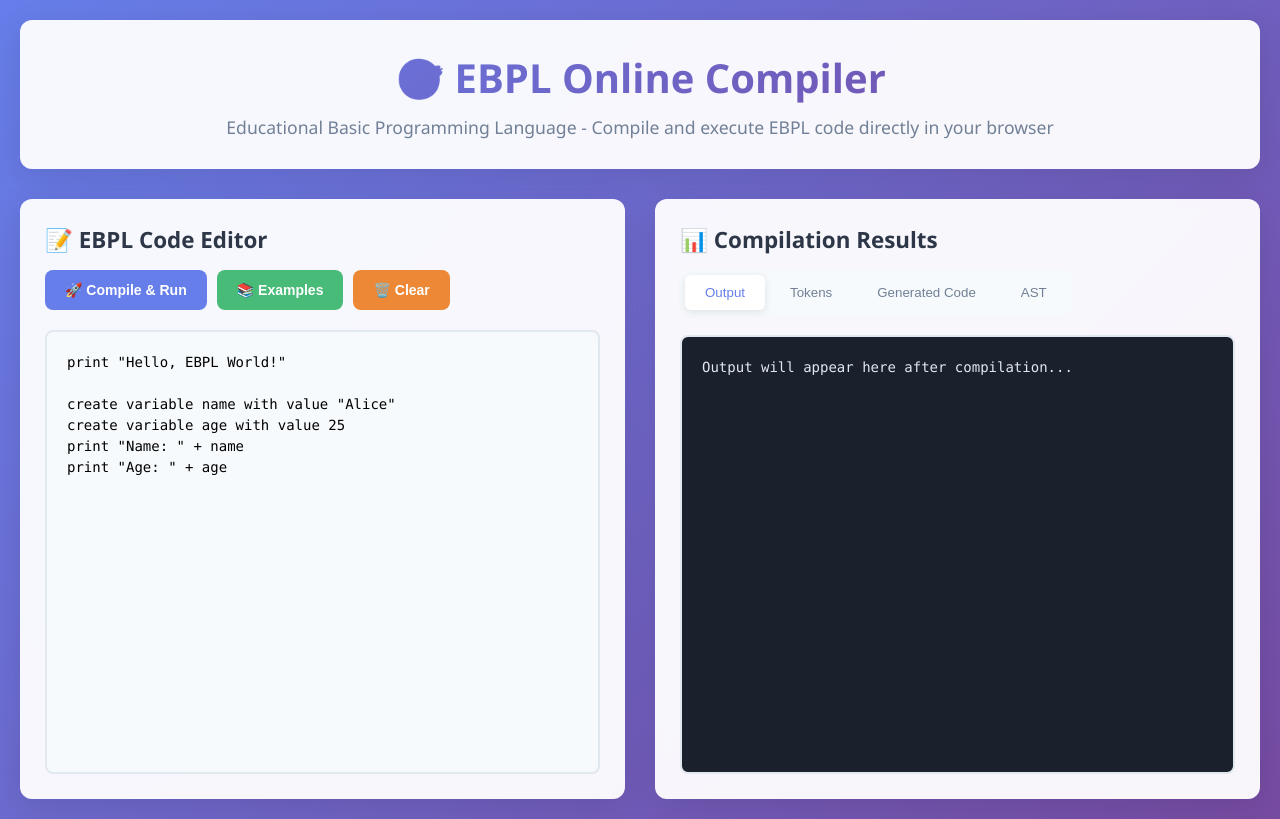
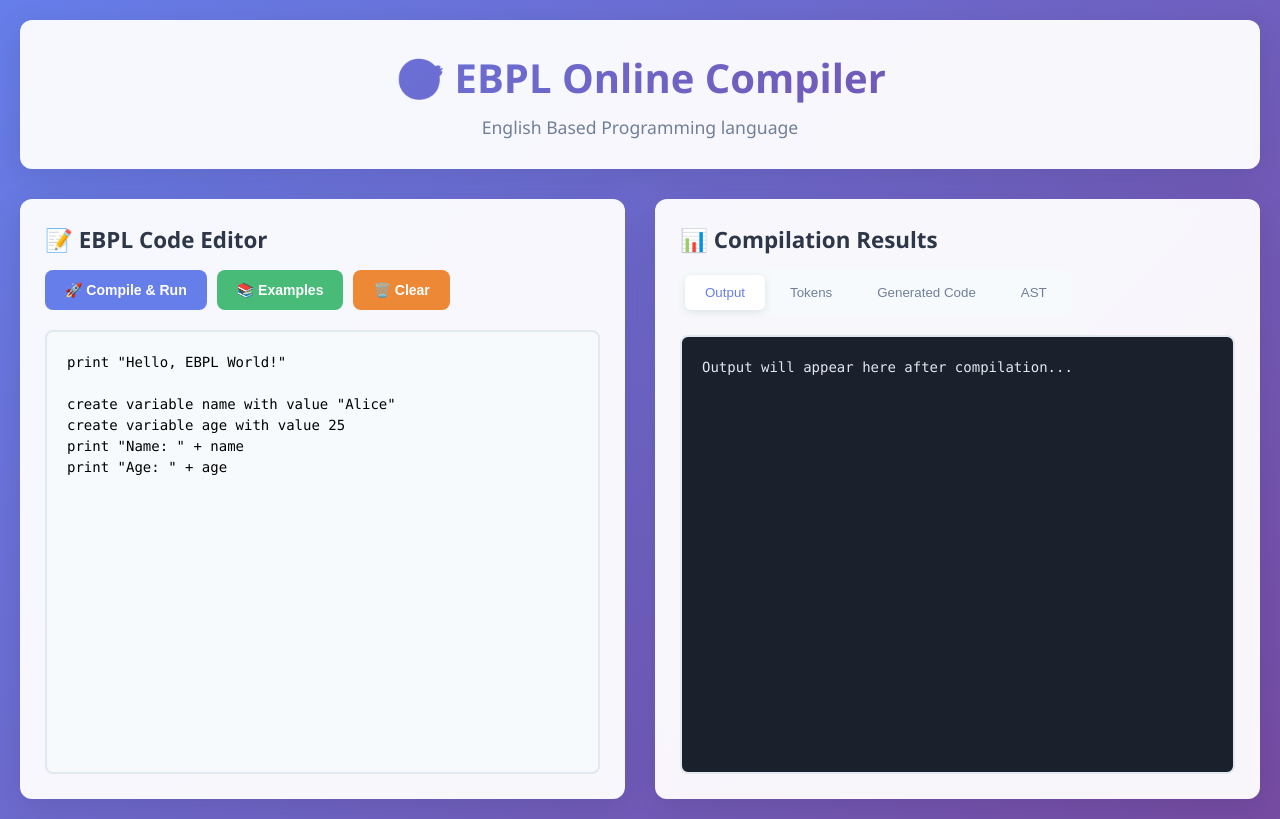
Before and after one commit to Venkat666d/EBPL-Compiler-Project, a plain HTML site: page index.html in a window 1280 px wide. Drawn offline with Linux system fonts and the light colour scheme.

Commit message:
Update index.html

```diff
--- a/index.html
+++ b/index.html
@@ -463,7 +463,7 @@
     <div class="compiler-container">
         <header class="compiler-header">
             <h1>🎯 EBPL Online Compiler</h1>
-            <p>Educational Basic Programming Language - Compile and execute EBPL code directly in your browser</p>
+            <p>English Based Programming language</p>
         </header>
 
         <div class="compiler-layout">
```
